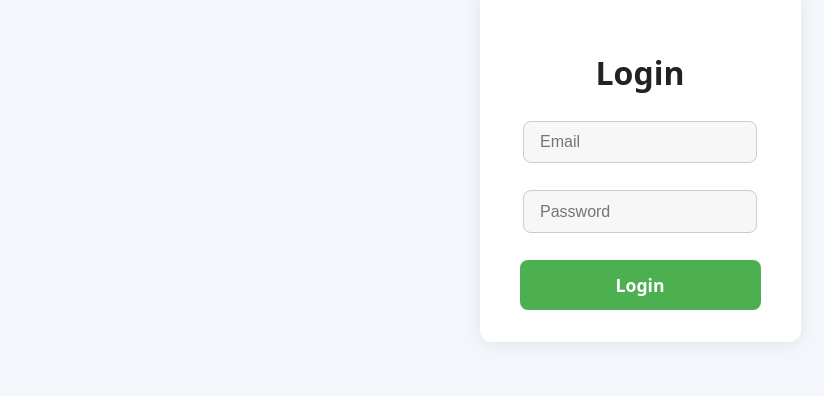
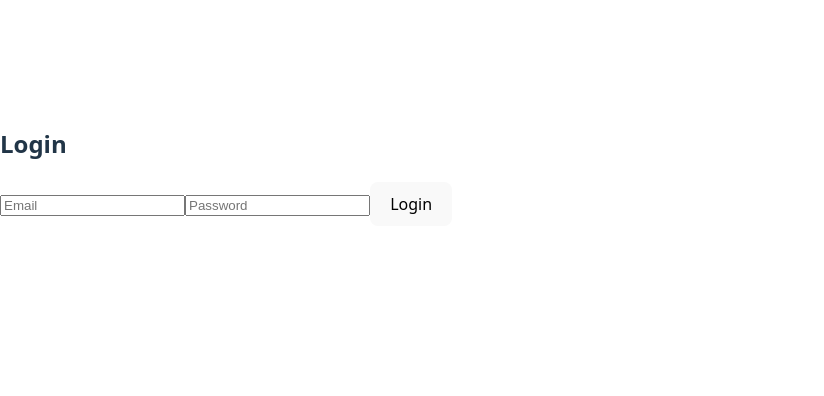
Before and after one commit to BaghettiGH/hackercup-hackathon, a React (Vite) app in the folder my-app/: page / in a window 1280 px wide. Shown: the part 138-534 px from the top of the page, without its empty margins (0-824 px from the left). Built offline with nearby package versions, Linux system fonts and the light colour scheme.

Commit message:
addtocart2

```diff
--- a/my-app/src/App.css
+++ b/my-app/src/App.css
@@ -1,112 +1,3 @@
-/* Center login page container */
-.login-page-wrapper {
-  width: 100vw;
-  height: 100vh;;
-  display: flex;
-  align-items: center;
-  justify-content: center;
-  background: #f3f6fa;
-  box-sizing: border-box;
-}
-/* Login Page Styles */
-.login-container {
-  max-width: 400px;
-  margin: 4rem auto;
-  padding: 2rem 2.5rem;
-  background: #fff;
-  border-radius: 12px;
-  box-shadow: 0 2px 16px rgba(0,0,0,0.08);
-  display: flex;
-  flex-direction: column;
-  align-items: center;
-}
-
-.login-container h2 {
-  margin-bottom: 1.5rem;
-  font-size: 2rem;
-  font-weight: 700;
-  color: #222;
-}
-
-.login-form {
-  width: 100%;
-  display: flex;
-  flex-direction: column;
-  gap: 1.2rem;
-  align-items: center;
-}
-
-.login-form input[type="email"],
-.login-form input[type="password"] {
-  width: 80%;
-  min-width: 200px;
-  max-width: 320px;
-  padding: 0.7rem 1rem;
-  border-radius: 8px;
-  border: 1px solid #ccc;
-  font-size: 1rem;
-  background: #f7f7f7;
-  margin-bottom: 0.5rem;
-  display: block;
-}
-
-.login-form button[type="submit"] {
-  width: 100%;
-  padding: 0.8rem 0;
-  background: #4caf50;
-  color: #fff;
-  font-size: 1.1rem;
-  font-weight: 600;
-  border: none;
-  border-radius: 8px;
-  cursor: pointer;
-  transition: background 0.2s;
-}
-.login-form button[type="submit"]:hover {
-  background: #388e3c;
-}
-.login-error {
-  color: #d32f2f;
-  font-size: 1rem;
-  margin-top: 1rem;
-  text-align: center;
-}
-/* Supplier Profile Row Styles */
-.supplier-profile-row {
-  display: flex;
-  align-items: center;
-  gap: 1.5rem;
-  margin-bottom: 2rem;
-  padding-top: 5rem;
-}
-
-.supplier-icon-container {
-  display: flex;
-  align-items: center;
-  justify-content: center;
-  width: 13rem;
-  height: 13rem;
-  padding-left: 5rem;
-}
-
-.supplier-profile-details {
-  display: flex;
-  flex-direction: column;
-  gap: 0.25rem;
-}
-
-.supplier-name {
-  font-size: 1.5rem;
-  font-weight: 600;
-  margin: 0;
-}
-.supplier-address,
-.supplier-number {
-  font-size: 1rem;
-  color: #666;
-  margin: 0;
-}
-
 body, html {
   margin-top: -3rem;
   padding: 0;
@@ -162,12 +53,13 @@ body, html {
   background: #fff;
   width: 100vw;
   box-shadow: 0 1px 2px rgba(0,0,0,0.04);
-  height: 7.5rem;
+  height: 6.3rem;
 }
 .header-logo-img {
-  height: 80rem;
-  width: 80rem;
+  height: 100%;
+  width: auto;
   display: block;
+  object-fit: contain;
   align-self: center;
 }
 .header-stack {
@@ -202,9 +94,9 @@ body, html {
   min-width: 0;
 }
 .header-logo-img {
-  height: 5rem;
+  height: 3rem;
   width: auto;
-  margin: 1.25rem 2.5rem 1.25rem 1.5rem;
+  margin: 1rem 2rem 1rem 1rem;
   display: block;
 }
 .header-nav-full {
@@ -377,46 +269,30 @@ body, html {
   color: #218838;
 }
 /* HomeScreen Styles */
-
 .home-hero-section {
-  max-width: 1200px;
-  margin: 0 auto;
+  max-width: 1120px;
+    margin: 0 auto;
   padding: 2rem 1.5rem;
-  display: flex;
-  flex-direction: column;
-  gap: 2rem;
 }
 .home-hero-grid {
   display: grid;
-  grid-template-columns: 2fr 1fr;
-  gap: 2rem;
+  grid-template-columns: 1fr;
+  gap: 1.5rem;
+}
+@media (min-width: 1024px) {
+  .home-hero-grid {
+    grid-template-columns: 2fr 1fr;
+  }
 }
 .home-hero-image {
+  background: #d1d5db;
   border-radius: 1rem;
-  min-height: 20rem;
-  max-height: 28rem;
+  height: 20rem;
   display: flex;
   align-items: center;
   justify-content: center;
-  overflow: hidden;
-  position: relative;
-}
-.home-hero-image-img {
-  width: auto;
-  height: 21rem;
-  object-fit: cover;
-  border-radius: 1rem;
-  box-shadow: 0 2px 12px rgba(33,136,56,0.10);
-  display: block;
-}
-.home-hero-side-image-img {
-  padding-top: 1rem;
-  width: auto;
-  height: 10rem;
-  object-fit: cover;
-  border-radius: 1rem;
-  box-shadow: 0 2px 8px rgba(33,136,56,0.08);
-  display: block;
+  display: flex;
+  align-items: center;
 }
 
 /* Category Filter Buttons */
@@ -521,87 +397,23 @@ body, html {
   font-size: 0.95rem;
   margin: 0;
 }
-
-.supplier-products-list {
-  display: grid;
-  grid-template-columns: repeat(5, 1fr);
-  gap: 16px;
-  padding: 0 2rem 2rem 2rem;
+/* .cart-row{
+  background-color: #145c2a;
+  margin:auto;
+  display:flex;
+  margin-left:2rem;
+  max-width:auto;
+  border: 1px solid black;
+  margin-top:1rem;
+  max-height:6rem;
+  padding:0.5rem;
+  overflow:hidden;
 }
-
-.main-page {
-  background: #fff;
-  min-height: 100vh;
-  padding: 2rem 0;
-}
-.supplier-profile {
-  background: #e9f5ee;
-  border-radius: 1rem;
-  padding: 2rem;
-  margin-bottom: 2rem;
-  box-shadow: 0 2px 8px rgba(33,136,56,0.08);
-}
-.supplier-name {
-  font-size: 2rem;
-  font-weight: 700;
-  color: #218838;
-  margin-bottom: 0.5rem;
-}
-.supplier-address, .supplier-number {
-  font-size: 1.1rem;
-  color: #145c2a;
-  margin-bottom: 0.3rem;
-}
-.list-product-button {
-  margin-bottom: 2rem;
-  text-align: center;
-}
-.list-product-button button {
-  background: #218838;
-  color: #fff;
-  border: none;
-  border-radius: 2rem;
-  padding: 0.6rem 1.5rem;
-  font-size: 1rem;
-  font-weight: 600;
-  cursor: pointer;
-  transition: background 0.2s;
-}
-.list-product-button button:hover {
-  background: #145c2a;
-}
-.products {
-  margin-bottom: 2rem;
-}
-.modal-overlay {
-  position: fixed;
-  top: 0;
-  left: 0;
-  width: 100vw;
-  height: 100vh;
-  background: rgba(0,0,0,0.4);
-  display: flex;
-  align-items: center;
-  justify-content: center;
-  z-index: 9999;
-}
-.modal-content {
-  background: #fff;
-  border-radius: 1rem;
-  box-shadow: 0 4px 24px rgba(33,136,56,0.18);
-  padding: 2rem;
-  min-width: 320px;
-  max-width: 400px;
-  width: 100%;
-  position: relative;
-  display: flex;
+.cart-product-info{
+  display:flex;
   flex-direction: column;
-  gap: 1rem;
-}
-.supplier-icon{
-  width: 2rem;
-  height: 2rem;
-  color: #1f2020;
-  cursor: pointer;
-  margin-right: 0.5rem;
-}
+  justify-content:center;
+  gap: 0.1rem;
+  flex: 1;
+  color:black;
+} */
--- a/my-app/src/App.jsx
+++ b/my-app/src/App.jsx
@@ -5,7 +5,6 @@ import './App.css'
 import SupplierDashboard from './pages/supplier'
 import Login from './pages/login'
 import { BrowserRouter, Route, Routes} from "react-router-dom";
-import './App.css';
 import WebNavigator from './navigator/WebNavigator';
 
 export default function App() {
--- a/my-app/src/components/CartRow.jsx
+++ b/my-app/src/components/CartRow.jsx
@@ -1,5 +1,6 @@
 import React from 'react';
 import { Trash2 } from 'lucide-react';
+import "../App.css";
 export default function CartRow({productName, supplierName, quantity, totalPrice, productImage}) {
 
 
@@ -10,9 +11,8 @@ export default function CartRow({productName, supplierName, quantity, totalPrice
                 <img
                     src={productImage}
                     alt={productName}
-
+                    style={{ width: '80px', height: '80px', objectFit: 'cover', borderRadius: '8px' }}
                 />
-
             </div>
             <div className='cart-product-info'>
                 <p className='font-semibold'>{productName}</p>
```
